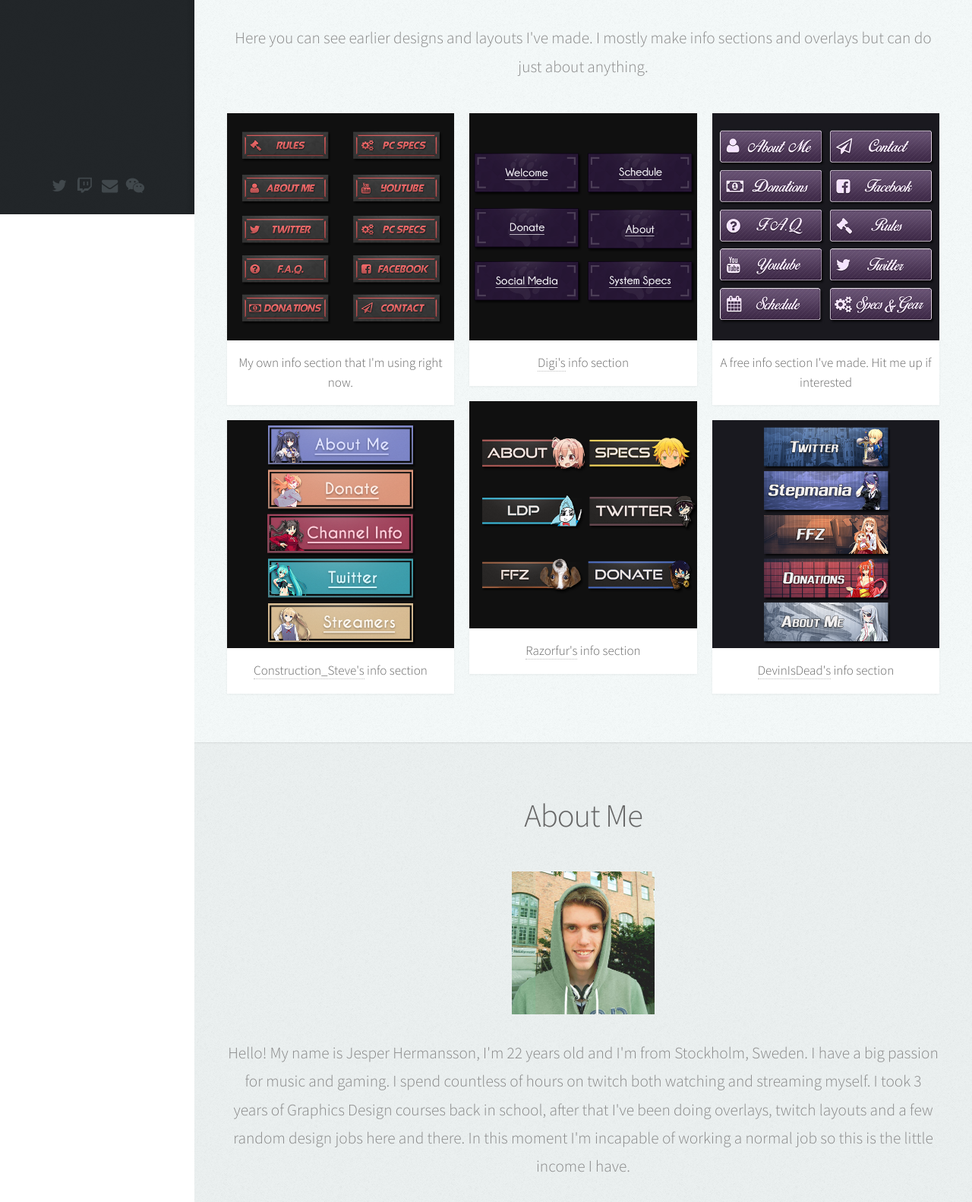
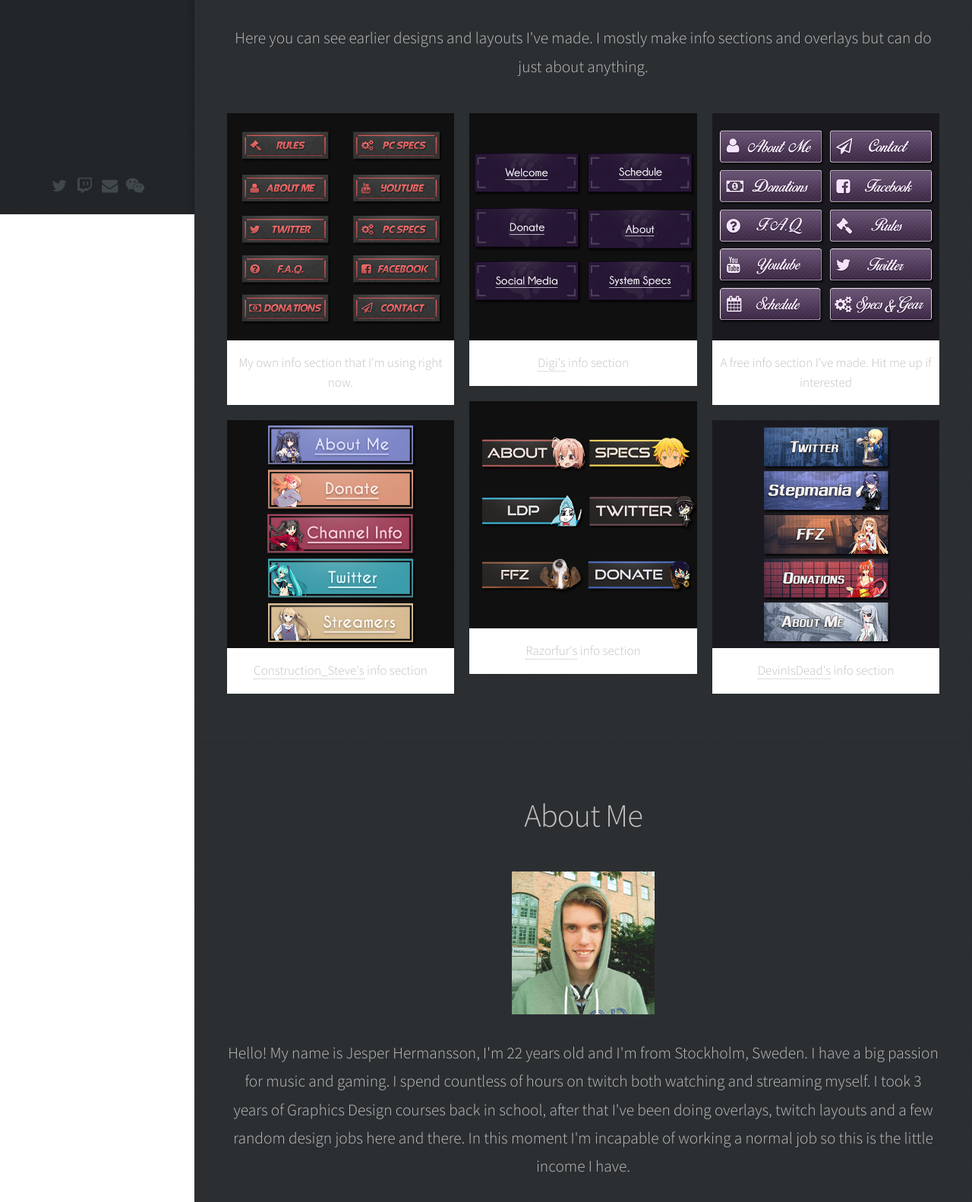
Before and after one commit to Miniluva/miniluva.github.io, a plain HTML site: page index.html in a window 1280 px wide. Shown: the part 518-2100 px from the top of the page at 76% size. Drawn offline with Linux system fonts and the light colour scheme.

Commit message:
color updates

```diff
--- a/assets/css/main.css
+++ b/assets/css/main.css
@@ -1556,7 +1556,7 @@
 		font-size: 19pt;
 		font-weight: 300;
 		line-height: 1.75em;
-		color: #888;
+		color: #C1C1C1;
 	}
 
 		body.is-loading * {
@@ -1580,7 +1580,7 @@
 
 	h1, h2, h3, h4, h5, h6 {
 		font-weight: 300;
-		color: #666;
+		color: #C1C1C1;
 		line-height: 1.5em;
 	}
 
@@ -2091,7 +2091,7 @@
 	#footer {
 		margin-left: 375px;
 		text-align: center;
-		background-color: #dce3e2;
+		background-color: #2C3033;
 		padding: 3em 0 4em 0;
 		box-shadow: inset 0 1px 0 0 rgba(0, 0, 0, 0.05), inset 0 0.1em 0.1em 0 rgba(0, 0, 0, 0.025);
 		font-size: 0.8em;
@@ -2166,15 +2166,15 @@
 			}
 
 			#main > section.two {
-				background-color: #f5fafa;
+				background-color: #2C3033;
 			}
 
 			#main > section.three {
-				background-color: #ecf1f1;
+				background-color: #2C3033;
 			}
 
 			#main > section.four {
-				background-color: #e8edec;
+				background-color: #2C3033;
 			}
 
 /* Wide */
```
